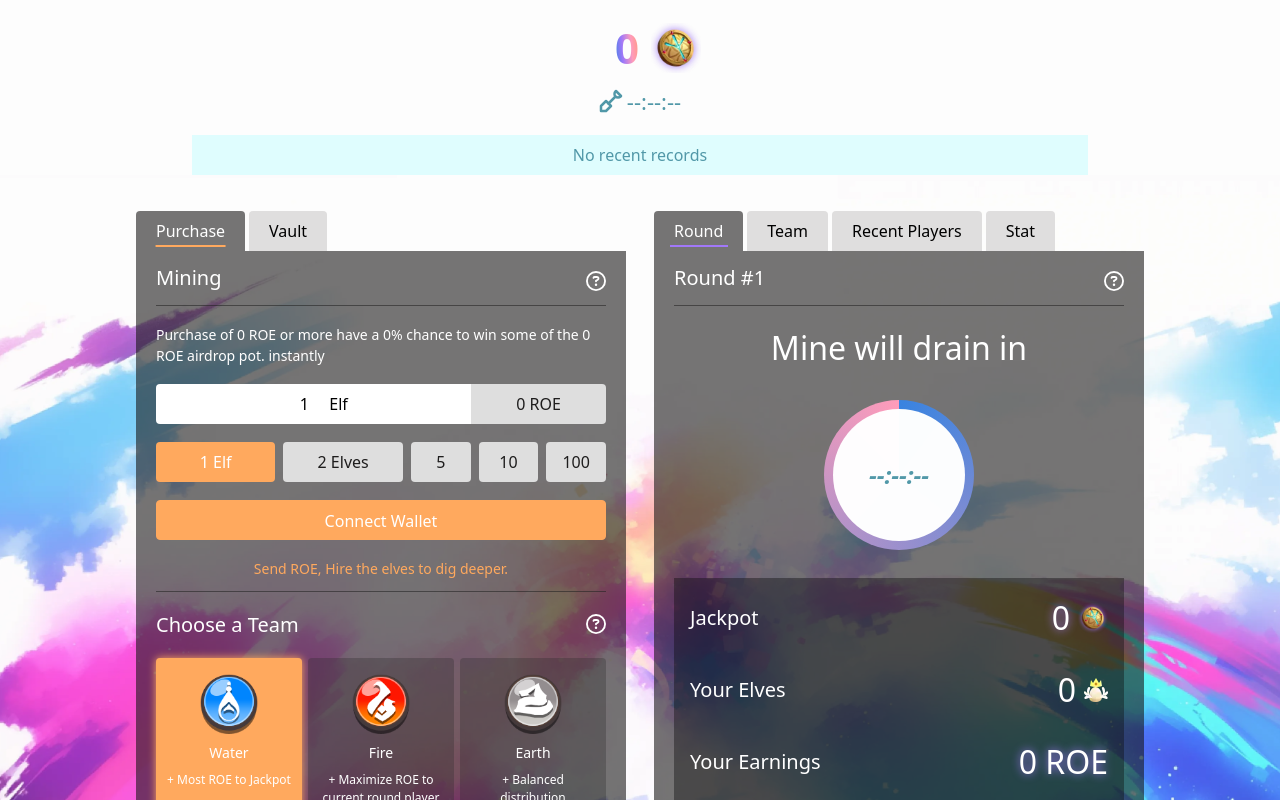
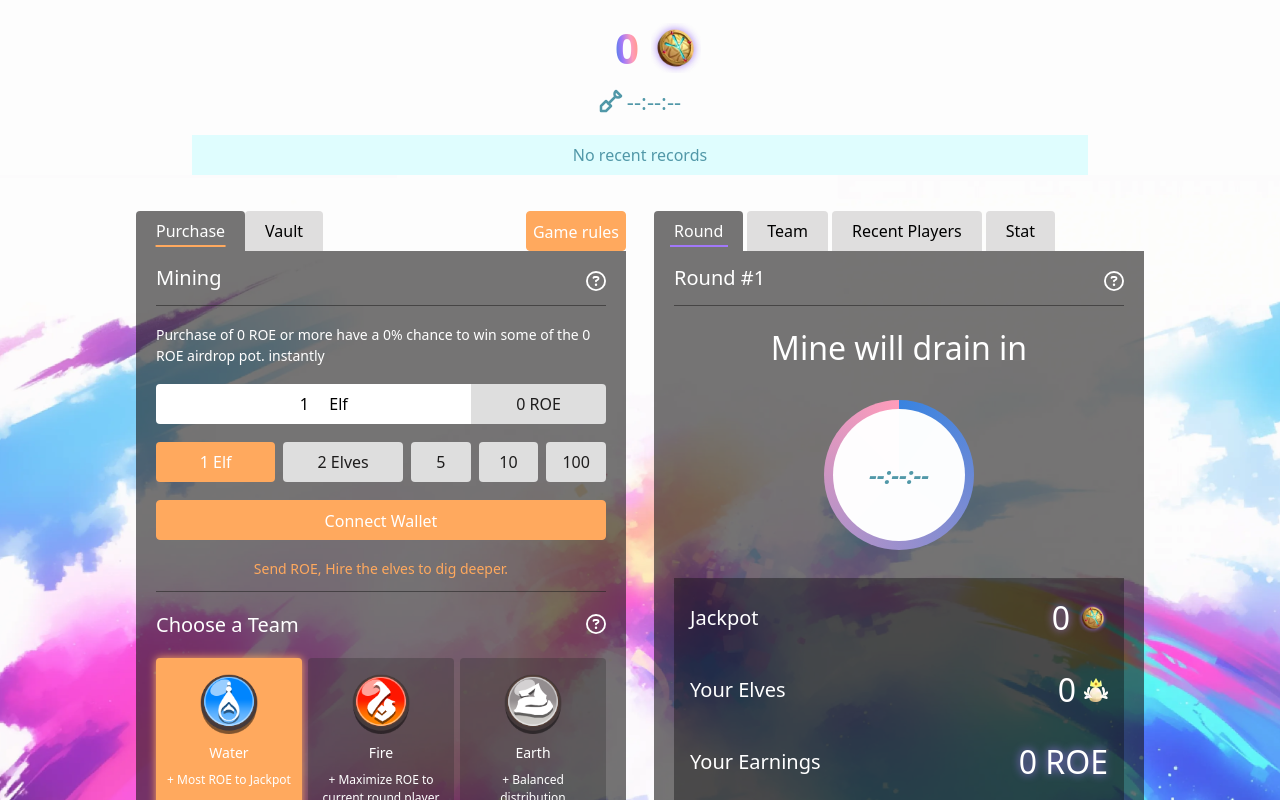
Before and after one commit to adam8130/fomo3d, a React (Create React App) app: page / in a window 1280 px wide. Shown: the top 800 px of the page. Built offline with nearby package versions, Linux system fonts and the light colour scheme.

Commit message:
feat: adding game rules

```diff
--- a/src/App.js
+++ b/src/App.js
@@ -51,6 +51,59 @@ const marqueeVariants = {
     }
   }
 };
+const gameRules = [
+  "1. Before each round starts, there is a preparation period of 1 hour. After that, the official game begins.",
+  "2. During the official game, a random depth for the mine (1300-1500) is determined.",
+  "3. Players can spend ROE to deploy ELF for mining.",
+  "4. Each ELF will randomly progress in mining depth (3-5).",
+  "5. The team chosen when deploying ELF will affect reward distribution.",
+  "6. The player who successfully deploys an ELF to reach the target mine depth becomes the winner and receives 48% of the ROE pool as the grand prize.",
+  "Game Flow:",
+  "7. The game cycle is Preparation Period > Official Start > Winner Emergence > Preparation Period.",
+  "Preparation Period:",
+  "8. The preparation period lasts 1 hour. During this period, the ROE required to deploy Elves is the initial price (currently set at 1 ROE) and mining depth doesn't progress.",
+  "Official Start:",
+  "9. After the official start, the current depth of the mine (1300-1500) is revealed.",
+  "10. Each Elves deployed increases the ROE price by 1.01x.",
+  "11. Each ELF will randomly progress in mining depth (3-5).",
+  "12. The chosen team (Water, Fire, Earth) when deploying ELF will affect reward distribution.",
+  "13. The player who successfully deploys an ELF to reach the target mine depth becomes the winner. The grand prize pool is distributed based on the team chosen for the final deployment.",
+  "Winner Emergence:",
+  "14. The player who successfully deploys an ELF to reach the target mine depth becomes the winner.",
+  "15. The prize pool is distributed based on the team chosen during the last ELves deployer.",
+  "16. After any player claims their prize, the game resets to the preparation period.",
+  "Teams:",
+  "17. There are 3 teams in the game: Water, Fire, Earth.",
+  "18. When deploying ELF, you must choose a team, and rewards are distributed according to the chosen team’s allocation ratio:",
+  "19. Water Team: Emphasizes the prize pool ratio.",
+  "20. Fire Team: Emphasizes the current round players' ratio.",
+  "21. Earth Team: Prize pool ratio slightly higher than the current round players' ratio.",
+  "Prize Distribution:",
+  "22. ROE spent on deploying Elves is converted into rewards, with the distribution rules as follows:",
+  "When deployed Elves, the ROE distribution based on the chosen team:",
+  "23. Water Team: 50% Prize Pool, 25% Current Round Players, 10% Airdrop, 1% Liquidity Pool, 2% Project Team, 12% Referrer, 100% Total",
+  "24. Fire Team: 20% Prize Pool, 55% Current Round Players, 10% Airdrop, 1% Liquidity Pool, 2% Project Team, 12% Referrer, 100% Total",
+  "25. Earth Team: 40% Prize Pool, 35% Current Round Players, 10% Airdrop, 1% Liquidity Pool, 2% Project Team, 12% Referrer, 100% Total",
+  "When winning the prize, the distribution ratio for the team chosen by the last ELves deployer:",
+  "26. Water Team: 48% Winner, 15% Current Round Players, 35% Next Round, 2% Project Team, 100% Total",
+  "27. Fire Team: 48% Winner, 40% Current Round Players, 10% Next Round, 2% Project Team, 100% Total",
+  "28. Earth Team: 48% Winner, 25% Current Round Players, 25% Next Round, 2% Project Team, 100% Total",
+  "Airdrop Rewards:",
+  "29. There is a chance to receive an airdrop reward when deployed Elves, with the following mechanism:",
+  "30. The probability of winning an airdrop starts at 0.05% and increases by 0.1% for each ELF deployed.",
+  "31. The chance is determined at the time of purchase. Deployed multiple Elves at once only counts as one chance.",
+  "32. When someone wins an airdrop reward, the chance resets to the initial rate.",
+  "33. The ROE spent on deployed Elves affects the proportion of the airdrop prize pool you can win:",
+  "ROE Spent  Airdrop Prize Pool Proportion",
+  "34. 0.1 to 20 ROE: Win 25% of the Airdrop prize pool",
+  "35. 21 to 200 ROE: Win 50% of the Airdrop prize pool",
+  "36. Over 200 ROE: Win 75% of the Airdrop prize pool",
+  "Referral Rules:",
+  "37. Each player who has deployed an ELF can share their wallet address with others. Players who deployed Elves through this referral link will contribute a certain percentage (10%) back to the referrer.",
+  "38. Purchases without a referral address, with an incorrect address, or with an ineligible address will be considered without a referral (the rebate is added to the prize pool).",
+  "39. Eligibility: The address has deployed an ELF in the current round."
+];
+
 
 export default function App() {
 
@@ -220,34 +273,43 @@ export default function App() {
 
   return (
     <div className="w-full h-[120vh] max-lg:h-full flex flex-col relative">
-      <GoogleAnalytics/>
+      <GoogleAnalytics />
       <div className="h-[175px] bg-[#fdfdfd] flex flex-col items-center justify-between">
-        <div className='flex items-center gap-[12px] mt-4 translate-x-[18px] '>
-          <h1 className={`text-[42px] font-[900] bg-clip-text text-transparent ${Gradient_Text}`}>
+        <div className="flex items-center gap-[12px] mt-4 translate-x-[18px] ">
+          <h1
+            className={`text-[42px] font-[900] bg-clip-text text-transparent ${Gradient_Text}`}
+          >
             {jackpot}
           </h1>
           <img className="w-[50px] h-[50px]" src={ROE_coin} alt="ROE coin" />
         </div>
-        <div className='flex items-center translate-y-[-6px]'>
+        <div className="flex items-center translate-y-[-6px]">
           {isColddowning ? (
-            <img className="w-[35px] h-[35px]" src={Timer_icon} alt="Fomo3D Timer" />
+            <img
+              className="w-[35px] h-[35px]"
+              src={Timer_icon}
+              alt="Fomo3D Timer"
+            />
           ) : (
             <Shovel className="mr-1" color="#5198a8" strokeWidth={2.5} />
           )}
           <span
             className="font-[500] text-[22px]"
-            style={{ color: isColddowning ? '#ea5e21' : '#5198a8' }}
+            style={{ color: isColddowning ? "#ea5e21" : "#5198a8" }}
           >
-            {
-              isColddowning
-                ? endTime ? moment.utc(moment.duration(endTime, 'second').asMilliseconds()).format('HH:mm:ss') : '--:--:--'
-                : endTime ? endTime : '--:--:--'
-            }
+            {isColddowning
+              ? endTime
+                ? moment
+                    .utc(moment.duration(endTime, "second").asMilliseconds())
+                    .format("HH:mm:ss")
+                : "--:--:--"
+              : endTime
+              ? endTime
+              : "--:--:--"}
           </span>
         </div>
-        <div className='w-[70%] max-lg:w-[95%] bg-[#85faff40] py-2 text-center text-[#5198a8] overflow-hidden'>
-          {
-            boughtRecords?.length > 0 ? (
+        <div className="w-[70%] max-lg:w-[95%] bg-[#85faff40] py-2 text-center text-[#5198a8] overflow-hidden">
+          {boughtRecords?.length > 0 ? (
             <motion.div
               className="w-full flex gap-[12px]"
               variants={marqueeVariants}
@@ -259,7 +321,7 @@ export default function App() {
                     <span className="text-red-600 whitespace-nowrap">
                       Last Winner:
                     </span>
-                      <span className='text-[#ffa95e] whitespace-nowrap'>
+                    <span className="text-[#ffa95e] whitespace-nowrap">
                       {lastWinner}
                     </span>
                   </p>
@@ -267,21 +329,26 @@ export default function App() {
                     <span className="text-red-600 whitespace-nowrap">
                       Prize:
                     </span>
-                      <span className='text-[#ffa95e] whitespace-nowrap'>
+                    <span className="text-[#ffa95e] whitespace-nowrap">
                       {lastPrize} ROE
                     </span>
                   </p>
                 </div>
               )}
               {boughtRecords?.map((record, idx) => (
-                  <div key={idx} className="flex gap-[8px] bg-[rgba(255,255,255,.8)] px-2 rounded">
+                <div
+                  key={idx}
+                  className="flex gap-[8px] bg-[rgba(255,255,255,.8)] px-2 rounded"
+                >
                   <p className="flex gap-[6px]">
                     <span>Player:</span>
-                      <span className='text-[#ffa95e] whitespace-nowrap'>{record.args.player}</span>
+                    <span className="text-[#ffa95e] whitespace-nowrap">
+                      {record.args.player}
+                    </span>
                   </p>
                   <p className="flex gap-[6px]">
                     <span>Bought:</span>
-                      <span className='text-[#ffa95e] whitespace-nowrap'>
+                    <span className="text-[#ffa95e] whitespace-nowrap">
                       {record.args.boughtElfs.toNumber()} Elfs
                     </span>
                   </p>
@@ -290,20 +357,27 @@ export default function App() {
             </motion.div>
           ) : (
             <span className="w-full text-center">No recent records</span>
-            )
-          }
+          )}
         </div>
       </div>
-      <div className="w-full h-[97vh] object-cover flex justify-center gap-[28px] pt-[36px] pb-[36px] max-lg:flex-col max-lg:items-center max-lg:h-full max-lg:pt-6 max-lg:pb-20"
-        style={{ background: `url(${Background}) no-repeat center center / cover` }}
+      <div
+        className="w-full h-[97vh] object-cover flex justify-center gap-[28px] pt-[36px] pb-[36px] max-lg:flex-col max-lg:items-center max-lg:h-full max-lg:pt-6 max-lg:pb-20"
+        style={{
+          background: `url(${Background}) no-repeat center center / cover`,
+        }}
       >
         <div className="w-[490px] max-lg:w-[95%] h-[630px]">
-          <div className="w-full h-[40px] flex gap-[4px] bg-transparent">
+          <div className="w-full h-[40px] flex gap-[4px] bg-transparent justify-between">
+            <div className="flex flex-row">
               {Left_Pannel.map((item, idx) => (
                 <div
                   key={idx}
                   className="h-full bg-[#dfdede] flex items-center justify-center py-3 px-5 rounded-t cursor-pointer transition-3 relative"
-                style={ leftActiveTab === idx ? { background: '#15141495', color: '#fff' } : {} }
+                  style={
+                    leftActiveTab === idx
+                      ? { background: "#15141495", color: "#fff" }
+                      : {}
+                  }
                   onClick={() => setLeftActiveTab(idx)}
                 >
                   <span>{item}</span>
@@ -313,6 +387,14 @@ export default function App() {
                 </div>
               ))}
             </div>
+            <div>
+              <div className="w-[100px] h-[40px] bg-[#ffa95e] text-center leading-[40px] rounded cursor-pointer text-white border border-[#ffa95e] hover:bg-[#ffa95e20] transition-3"
+          onClick={ () => setInfoDialog(gameRules)}
+              >
+                Game rules
+              </div>
+            </div>
+          </div>
           <div className="w-full h-[600px] max-lg:h-full bg-[#15141495] rounded-b">
             <motion.div
               key={leftActiveTab}
@@ -320,10 +402,13 @@ export default function App() {
               animate={{ opacity: 1 }}
               transition={{ duration: 0.5 }}
             >
-              {
-                leftActiveTab === 0 ? <Purchase /> :
-                leftActiveTab === 1 ? <Vault /> : <Purchase />
-              }
+              {leftActiveTab === 0 ? (
+                <Purchase />
+              ) : leftActiveTab === 1 ? (
+                <Vault />
+              ) : (
+                <Purchase />
+              )}
             </motion.div>
           </div>
         </div>
@@ -333,15 +418,17 @@ export default function App() {
               <div
                 key={idx}
                 className="h-full bg-[#dfdede] flex items-center justify-center py-3 px-5 rounded-t cursor-pointer transition-3 relative"
-                style={ rightActiveTab === idx ? { background: '#15141495', color: '#fff' } : {} }
+                style={
+                  rightActiveTab === idx
+                    ? { background: "#15141495", color: "#fff" }
+                    : {}
+                }
                 onClick={() => setRightActiveTab(idx)}
               >
                 <span>
-                  {
-                    label === 'Recent Players' && window.innerWidth <= 768
-                      ? label.split(' ')[0]
-                      : label
-                  }
+                  {label === "Recent Players" && window.innerWidth <= 768
+                    ? label.split(" ")[0]
+                    : label}
                 </span>
                 {rightActiveTab === idx && (
                   <span className="w-[65%] h-[2px] bg-[#a178f9] absolute bottom-1 left-[50%] translate-x-[-50%]" />
@@ -356,30 +443,26 @@ export default function App() {
               animate={{ opacity: 1 }}
               transition={{ duration: 0.5 }}
             >
-              {
-                rightActiveTab === 0 ? <Round endTime={endTime} /> :
-                rightActiveTab === 1 ? <Team /> :
-                rightActiveTab === 2 ? <RecentPlayers /> :
-                rightActiveTab === 3 ? <Stat /> : <Round />
-              }
+              {rightActiveTab === 0 ? (
+                <Round endTime={endTime} />
+              ) : rightActiveTab === 1 ? (
+                <Team />
+              ) : rightActiveTab === 2 ? (
+                <RecentPlayers />
+              ) : rightActiveTab === 3 ? (
+                <Stat />
+              ) : (
+                <Round />
+              )}
             </motion.div>
           </div>
         </div>
       </div>
-      {isLoading && (
-        <Loading />
+      {isLoading && <Loading />}
+      {textDialog && (
+        <TextDialog textDialog={textDialog} setTextDialog={setTextDialog} />
       )}
-      {textDialog && (
-        <TextDialog
-          textDialog={textDialog}
-          setTextDialog={setTextDialog}
-        />
-      )}
-      {infoDialog && (
-        <InfoDialog
-          setInfoDialog={setInfoDialog}
-        />
-      )}
+      {infoDialog && <InfoDialog setInfoDialog={setInfoDialog} />}
     </div>
   );
 }
--- a/src/components/InfoDialog.js
+++ b/src/components/InfoDialog.js
@@ -16,7 +16,7 @@ export function InfoDialog({ setInfoDialog }) {
         className="w-[600px] max-sm:w-[350px] max-lg:max-h-[60%] overflow-y-auto flex flex-col gap-[16px] px-6 py-6 bg-[rgba(40,40,40,.95)] text-white rounded relative"
         onClick={(e) => e.stopPropagation()}
       >
-        <div className="flex flex-col gap-[6px]">
+        <div className="flex flex-col gap-[6px] max-h-[70vh] overflow-y-scroll ">
           {infoDialog.map((item, idx) => (
             <p key={idx}>{item}</p>
           ))}
```
Lines whose indentation alone changed are shown as unchanged.
